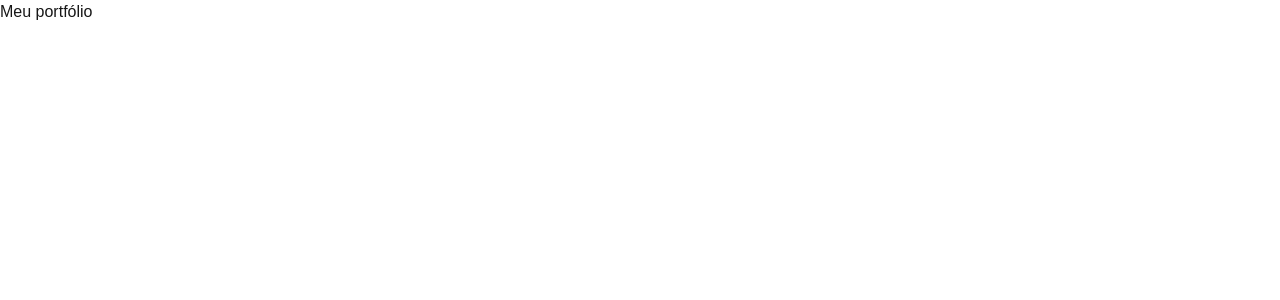
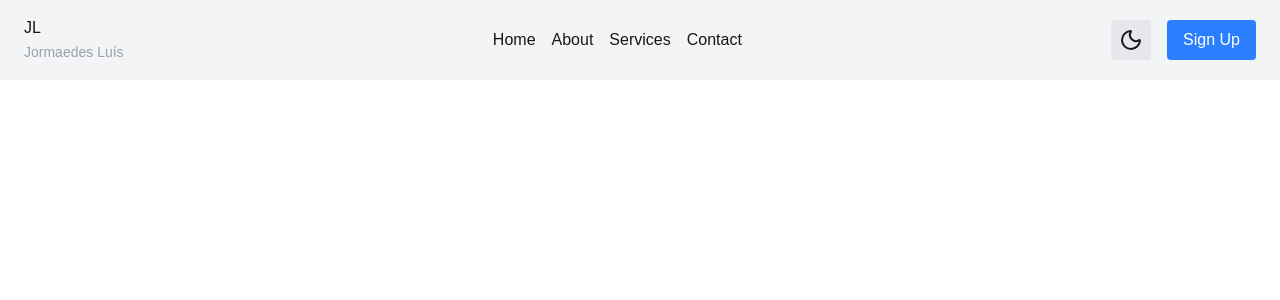
Before and after one commit to jormaedes/portfolio, a Next.js app: page / in a window 1280 px wide. Shown: the top 300 px of the page. Built offline with nearby package versions, Linux system fonts and the light colour scheme.

Commit message:
feat: implement theme provider and header component with theme toggle

```diff
--- a/src/app/layout.tsx
+++ b/src/app/layout.tsx
@@ -1,6 +1,7 @@
 import type { Metadata } from "next";
 import { Geist, Geist_Mono } from "next/font/google";
 import "./globals.css";
+import ThemeProvider from "@/components/ThemeProvider";
 
 const geistSans = Geist({
   variable: "--font-geist-sans",
@@ -22,8 +23,13 @@ export default function RootLayout({ children }: LayoutProps<"/">) {
     <html
       lang="pt"
       className={`${geistSans.variable} ${geistMono.variable} h-full antialiased`}
+      suppressHydrationWarning
     >
-      <body className="min-h-full flex flex-col">{children}</body>
-    </html>
+      <body className="min-h-full flex flex-col">
+        <ThemeProvider>
+          {children}
+        </ThemeProvider>
+      </body>
+    </html >
   );
 }
--- a/src/app/page.tsx
+++ b/src/app/page.tsx
@@ -1,5 +1,10 @@
+import Header from "@/components/Header";
+
+
 export default function Home() {
   return (
-    <h1>Meu portfólio</h1>
+    <>
+      <Header />
+    </>
   )
 }
--- /dev/null
+++ b/src/components/Header.tsx
@@ -0,0 +1,44 @@
+"use client";
+
+import ThemeToggleButton from "./ToggleThemeButton";
+import Link from "next/link";
+import { useTheme } from "next-themes";
+
+const navLinks = [
+    { name: "Home", href: "/" },
+    { name: "About", href: "/about" },
+    { name: "Services", href: "/services" },
+    { name: "Contact", href: "/contact" },
+];
+
+export default function Header() {
+    const { theme } = useTheme();
+
+    return (
+        <header className="container mx-auto flex justify-between items-center py-4 px-6 bg-gray-100 dark:bg-gray-900">
+            <div>
+                <div>JL</div>
+                <span className="text-sm text-gray-400">Jormaedes Luís</span>
+            </div>
+
+            <nav className="container mx-auto flex flex-1 justify-center items-center">
+                <ul className="flex space-x-4">
+                    {navLinks.map((link) => (
+                        <li key={link.name}>
+                            <Link href={link.href} className="hover:text-gray-400">
+                                {link.name}
+                            </Link>
+                        </li>
+                    ))}
+                </ul>
+            </nav>
+
+            <div className="flex items-center space-x-4">
+                <ThemeToggleButton />
+                <button className="bg-blue-500 hover:bg-blue-400 text-white px-4 py-2 rounded">
+                    Sign Up
+                </button>
+            </div>
+        </header>
+    );
+}
--- /dev/null
+++ b/src/components/ThemeProvider.tsx
@@ -0,0 +1,23 @@
+"use client";
+
+import { ThemeProvider as NextThemesProvider } from "next-themes";
+import type { ReactNode } from "react";
+
+interface ThemeProviderProps {
+  children: ReactNode;
+}
+
+export default function ThemeProvider({
+  children,
+}: ThemeProviderProps) {
+  return (
+    <NextThemesProvider
+      attribute="class"
+      defaultTheme="light"
+      enableSystem={false}
+      disableTransitionOnChange
+    >
+      {children}
+    </NextThemesProvider>
+  );
+}
--- /dev/null
+++ b/src/components/ToggleThemeButton.tsx
@@ -0,0 +1,18 @@
+"use client"
+
+import { useTheme } from "next-themes"
+import { Sun, Moon } from "lucide-react"
+import { useEffect, useState } from "react"
+
+export default function ThemeToggleButton() {
+  const { theme, setTheme } = useTheme()
+
+  return (
+    <button
+      onClick={() => setTheme(theme === "dark" ? "light" : "dark")}
+      className="p-2 bg-gray-200 dark:bg-gray-800 rounded"
+    >
+      {theme === "dark" ? <Sun /> : <Moon />}
+    </button>
+  )
+}
```
Also changed, not shown: src/components/LocaleSwitcher.tsx (added).
